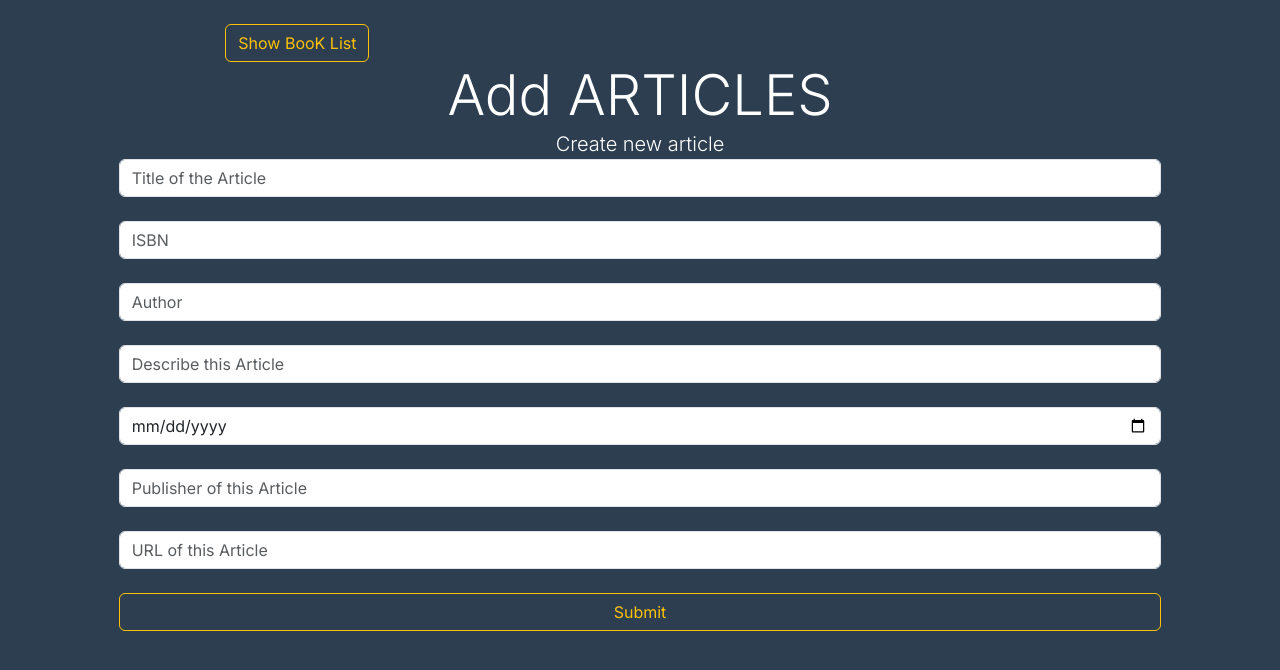
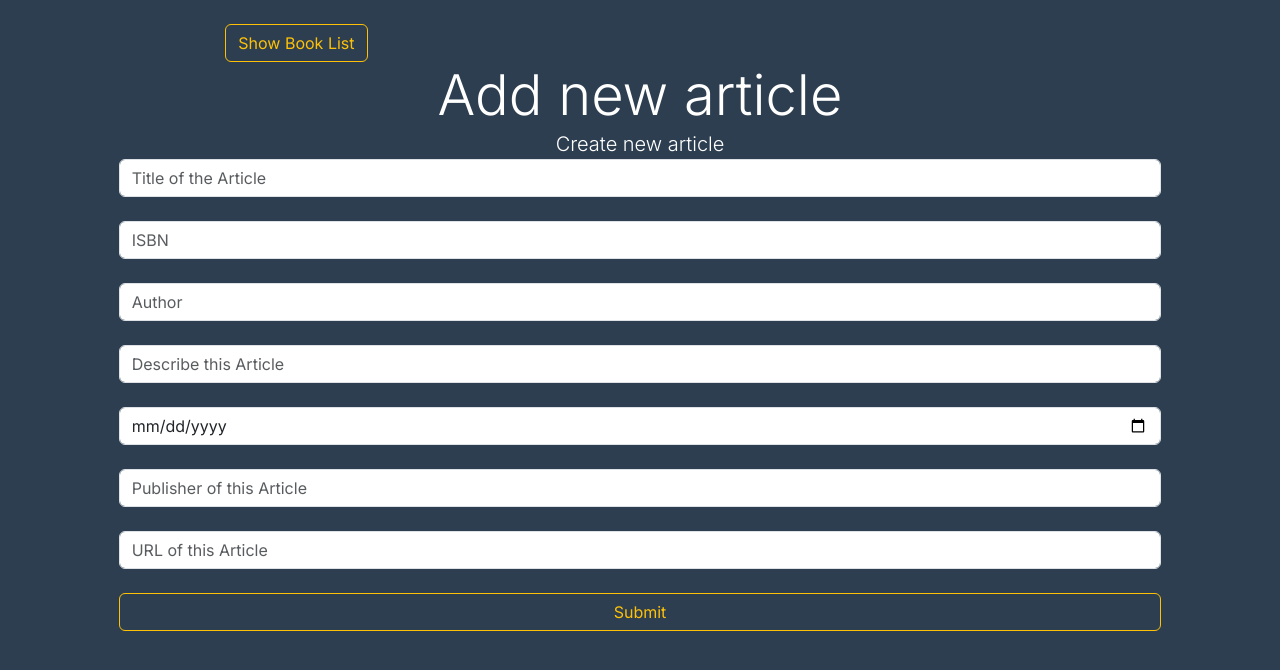
Before and after one commit to sungMinPark7733/ENSE701_W206_01, a Next.js app in the folder speed_frontend/: page /create-book in a window 1280 px wide. Shown: the top 670 px of the page. Built offline with nearby package versions, Linux system fonts and the light colour scheme.

Commit message:
Update CreateBook.tsx

```diff
--- a/speed_frontend/src/components/CreateBook.tsx
+++ b/speed_frontend/src/components/CreateBook.tsx
@@ -34,11 +34,11 @@ const CreateBookComponent = () => {
           <div className="col-md-8 m-auto">
             <br />
             <Link href="/" className="btn btn-outline-warning float-left">
-              Show BooK List
+              Show Book List
             </Link>
           </div>
           <div className="col-md-10 m-auto">
-            <h1 className="display-4 text-center">Add ARTICLES</h1>
+            <h1 className="display-4 text-center">Add new article</h1>
             <p className="lead text-center">Create new article</p>
             <form noValidate onSubmit={onSubmit}>
               <div className="form-group">
```
